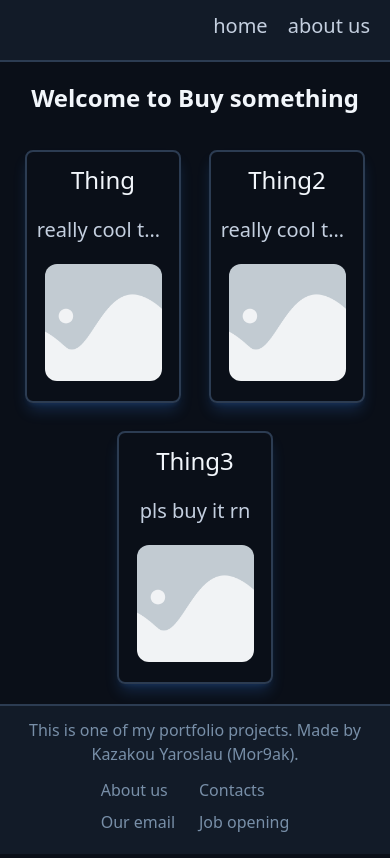
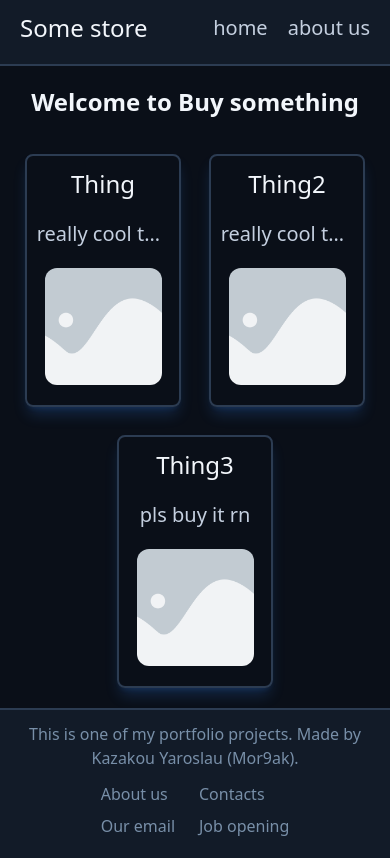
Before and after one commit to Mor9ak/buysomething, a Next.js app: page / in a window 390 px wide. Built offline with nearby package versions, Linux system fonts and the light colour scheme.

Commit message:
style(header): change mobile logo view

```diff
--- a/widgets/header/Header.tsx
+++ b/widgets/header/Header.tsx
@@ -4,9 +4,9 @@ import Link from "next/link";
 
 const Header = () => {
     return (
-        <header className={'flex flex-row justify-between uniPadding border-b-2 border-borderCol w-full mb-5 md:mb-9 bg-secBgCol'}>
+        <header className={'flex flex-row justify-between items-center uniPadding border-b-2 border-borderCol w-full mb-5 md:mb-9 bg-secBgCol'}>
             <Link href={'/'} >
-                <h2 className={'hidden w-fit text-nowrap md:flex text-2xl text-mainTextCol'}>Some store</h2>
+                <h2 className={'w-fit text-nowrap flex text-2xl text-mainTextCol'}>Some store</h2>
             </Link>
             <nav>
                 <ul className={'flex flex-row w-full justify-evenly md:justify-end gap-5 text-textCol text-xl'}>
```
